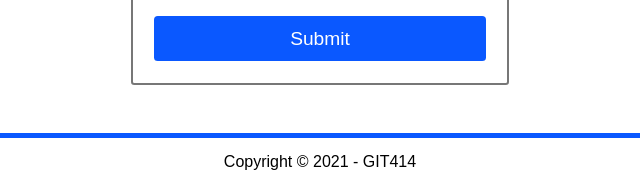
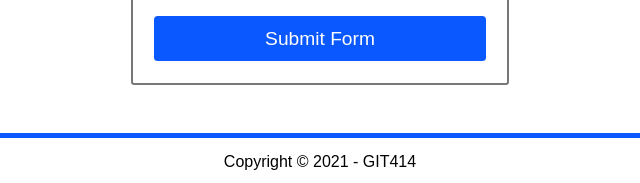
Before and after one commit to angiecash/formactivity, a plain HTML site: page index.html in a window 1280 px wide. Shown: the part 1199-1382 px from the top of the page, 320-960 px from the left. Drawn offline with Linux system fonts and the light colour scheme.

Commit message:
Update index.html

```diff
--- a/index.html
+++ b/index.html
@@ -103,7 +103,7 @@
 				<label for="comments">Message<span class="required">*</span></label>
 				<textarea id="comments" required aria-required="true"></textarea>
 
-				<input type="submit" name="submitForm" id="submitForm" value="Submit">
+				<input type="submit" value="Submit Form" name="submitForm" id="submitForm">
 			</form>
 		</article>
 	</main>
```
